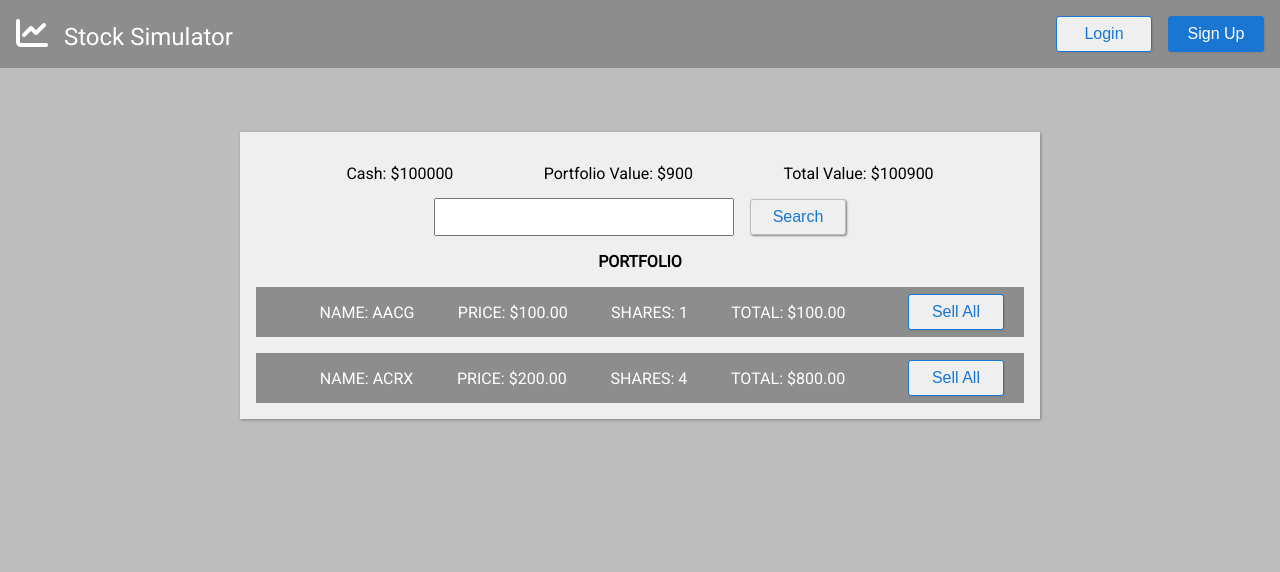
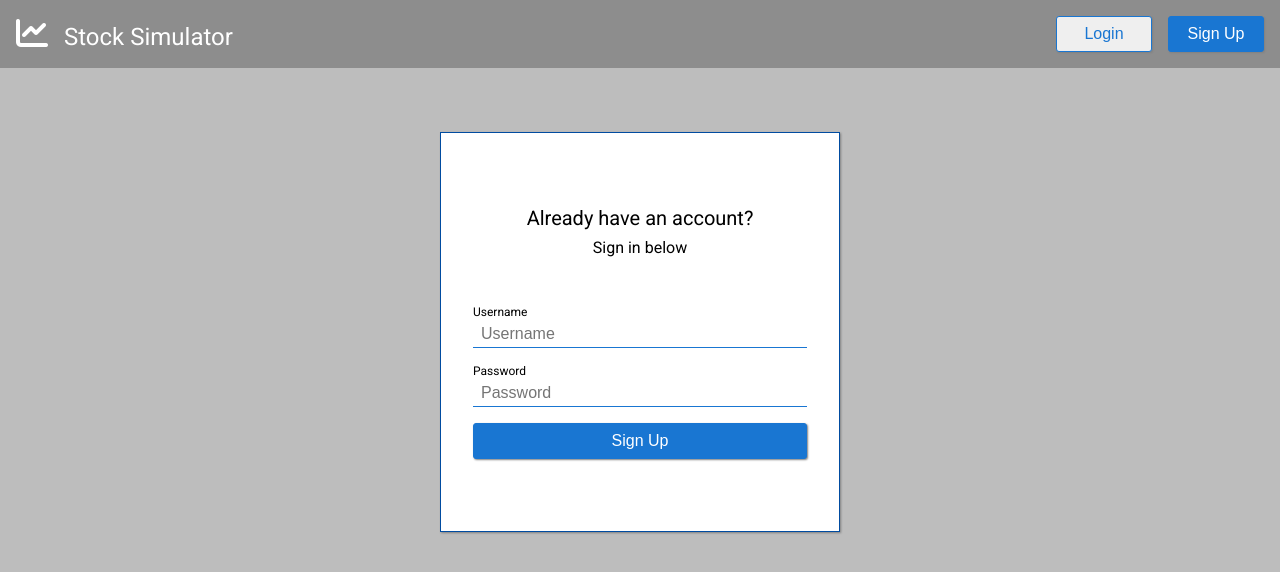
Before and after one commit to stocksimulator/stock-simulator, a React app: page /app/dashboard in a window 1280 px wide. Shown: the top 572 px of the page. Built offline with nearby package versions, Linux system fonts and the light colour scheme.

Commit message:
completed basic auth for app

```diff
--- a/client/App.jsx
+++ b/client/App.jsx
@@ -1,20 +1,29 @@
-import React from 'react';
+import React, { useEffect } from 'react';
+import { Switch, Route, Redirect } from 'react-router-dom';
+import { useDispatch, useSelector } from 'react-redux';
 import Header from './components/Header';
-import { Switch, Route, Redirect } from 'react-router-dom';
 import LandingPage from './pages/LandingPage';
 import LoginPage from './pages/LoginPage';
 import DashboardPage from './pages/DashboardPage';
 import './styles/App.scss';
 
-const App = () => (
+const App = () => {
+  const userID = useSelector(state => state.user._id)
+
+  useEffect(() => {
+    console.log('userID:', userID)
+  })
+
+  return (
     <div>
       <Header />
       <Switch>
-      <Route exact path='/' component={LandingPage}></Route>
-      <Route exact path='/app/login' component={LoginPage}></Route>
-      <Route exact path='/app/dashboard' component={DashboardPage}></Route>
+        <Route exact path='/' render={() => userID ? (<Redirect to='/app/dashboard'/>) : (<LandingPage/>)}></Route>
+        <Route path='/app/login' render={() => userID ? (<Redirect to='/app/dashboard'/>) : (<LoginPage/>)}></Route>
+        <Route path='/app/dashboard' render={() => userID ? (<DashboardPage/>) : (<LoginPage/>)}></Route>
       </Switch>
     </div>
   );
+};
 
 export default App;
--- a/client/components/DashboardContainer.jsx
+++ b/client/components/DashboardContainer.jsx
@@ -1,11 +1,11 @@
 import React, { useEffect, useState } from 'react';
 import { useDispatch, useSelector } from 'react-redux';
+import { updateData } from '../redux/actions/actions';
 import SearchBox from '../components/SearchBox';
 import ValueDisplay from './ValueDisplay';
 import AddStock from './AddStock';
 import Portfolio from './Portfolio';
 import '../styles/DashboardContainer.scss';
-import { updateData } from '../redux/actions/actions';
 
 const DashboardContainer = () => {
   const user = useSelector((state) => state.user);
--- a/client/components/LoginBox.jsx
+++ b/client/components/LoginBox.jsx
@@ -1,9 +1,13 @@
 import React, { useState } from 'react';
+import { useDispatch, useSelector } from 'react-redux';
+import { setUserAuth } from '../redux/actions/actions';
 import FormInput from './FormInput';
 import '../styles/Login.scss';
 import Button from './Button';
 
 const LoginBox = () => {
+  const dispatch = useDispatch()
+  const [loginError, setLoginError] = useState(false)
   const [user, setUser] = useState({
     username: null,
     password: null,
@@ -17,11 +21,34 @@ const LoginBox = () => {
     })
   };
 
+  const handleSubmit = (e) => {
+    e.preventDefault();
+    // fetch('/user/login/', {
+    //   method: 'POST',
+    //   headers: { 'Content-Type': 'application/json' },
+    //   body: JSON.stringify(user),
+    // })
+    //   .then((resp) => {
+    //     if (resp.status > 400) {
+    //       loginError(true);
+    //       setTimeout(() => setLoginError(false), 2000);
+    //       throw new Error('Unauthorized Access');
+    //     }
+    //     return resp.json();
+    //   })
+    //   .then((username) => {
+    //     return dispatch(setUserAuth(userdata));
+    //   })
+    //   .catch((err) => console.log('Login Component: fetch POST /user/login/ ERROR: ', err));
+    const userdata = {_id: '3123123412412', username: 'charlie'}
+    return dispatch(setUserAuth(userdata));
+  };
+
   return (
     <div className='login-container'>
       <p>Already have an account?</p>
       <span>Sign in below</span>
-      <form>
+      <form onSubmit={handleSubmit}>
         <FormInput
           handleChange={handleChange}
           name='username'
--- a/client/components/Portfolio.jsx
+++ b/client/components/Portfolio.jsx
@@ -1,4 +1,4 @@
-import React from 'react';
+import React from 'react'
 import StockDisplay from './StockDisplay';
 import '../styles/Portfolio.scss';
 
--- a/client/components/SignupBox.jsx
+++ b/client/components/SignupBox.jsx
@@ -1,9 +1,14 @@
 import React, { useState } from 'react';
+import { useDispatch, useSelector } from 'react-redux';
+import { setUserAuth } from '../redux/actions/actions';
 import FormInput from './FormInput';
 import '../styles/Signup.scss';
 import Button from './Button';
 
 const Signup = () => {
+  const dispatch = useDispatch()
+
+  const [passwordMatch, setPasswordMatch] = useState(true)
   const [user, setUser] = useState({
     username: null,
     password: null,
@@ -18,11 +23,39 @@ const Signup = () => {
     })
   };
 
+  const handleSubmit = (e) => {
+    e.preventDefault();
+
+    if (user.password === user.confirmPassword) {
+      // fetch('/user/signup/', {
+      //   method: 'POST',
+      //   headers: { 'Content-Type': 'application/json' },
+      //   body: JSON.stringify(user),
+      // })
+      //   .then((resp) => {
+      //     if (resp.status > 400) {
+      //       throw new Error('Unsuccessful signup');
+      //     }
+      //     return resp.json();
+      //   })
+      //   .then((user) => {
+      //     return dispatch(setUserAuth(user));
+      //   })
+      //   .catch((err) => console.log('Signup Component: fetch POST /user/signup/ ERROR: ', err));
+      const userdata = {_id: '3123123412412', username: 'signup'}
+      return dispatch(setUserAuth(userdata));
+    } else {
+      setPasswordMatch(false);
+      setTimeout(() => setPasswordMatch(true), 2000);
+    }
+
+  };
+
   return (
     <div className='signup-container'>
       <p>Don't have an account?</p>
       <span>Sign up for a free account below</span>
-      <form>
+      <form onSubmit={handleSubmit}>
         <FormInput
           handleChange={handleChange}
           name='username'
--- a/client/redux/action-types.js
+++ b/client/redux/action-types.js
@@ -1,4 +1,4 @@
 export default {
-  SET_USER: 'SET_USER',
+  SET_USER_AUTH: 'SET_USER_AUTH',
   UPDATE_DATA: 'UPDATE_DATA'
 }
--- a/client/redux/actions/actions.js
+++ b/client/redux/actions/actions.js
@@ -3,3 +3,7 @@ import types from '../action-types';
 export const updateData = userData => {
   return {type: types.UPDATE_DATA, payload: userData}
 }
+
+export const setUserAuth = user => {
+  return {type: types.SET_USER_AUTH, payload: user}
+}
--- a/client/redux/reducers/userReducer.js
+++ b/client/redux/reducers/userReducer.js
@@ -1,16 +1,25 @@
-import types from '../action-types'
+import types from '../action-types';
 
 const initialState = {
   _id: null,
   username: null,
   cash: 100000,
-  stocks: [{ stock: 'AACG', shares: 1, currValue: 100 }, { stock: 'ACRX', shares: 4, currValue: 200 }],
+  stocks: [
+    { stock: 'AACG', shares: 1, currValue: 100 },
+    { stock: 'ACRX', shares: 4, currValue: 200 },
+  ],
 };
 
 const userReducer = (state = initialState, action) => {
   switch (action.type) {
-    case types.SET_USER: {
-      return 0; // placeholder
+    case types.SET_USER_AUTH: {
+      const _id = action.payload._id;
+      const username = action.payload.username;
+      return {
+        ...state,
+        _id,
+        username,
+      };
     }
 
     case types.UPDATE_DATA: {
@@ -19,8 +28,8 @@ const userReducer = (state = initialState, action) => {
       return {
         ...state,
         cash,
-        stocks
-      }
+        stocks,
+      };
     }
     default: {
       return state;
```
Lines whose indentation alone changed are shown as unchanged.
